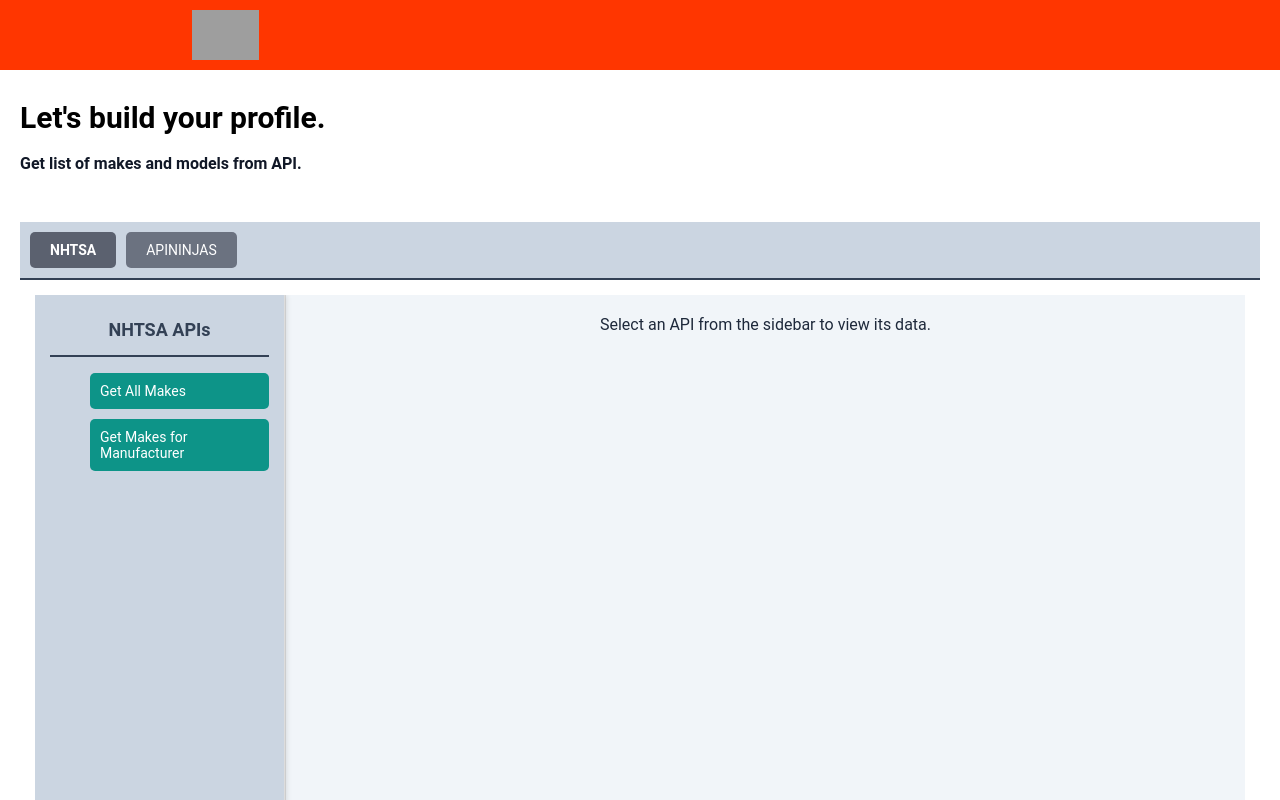
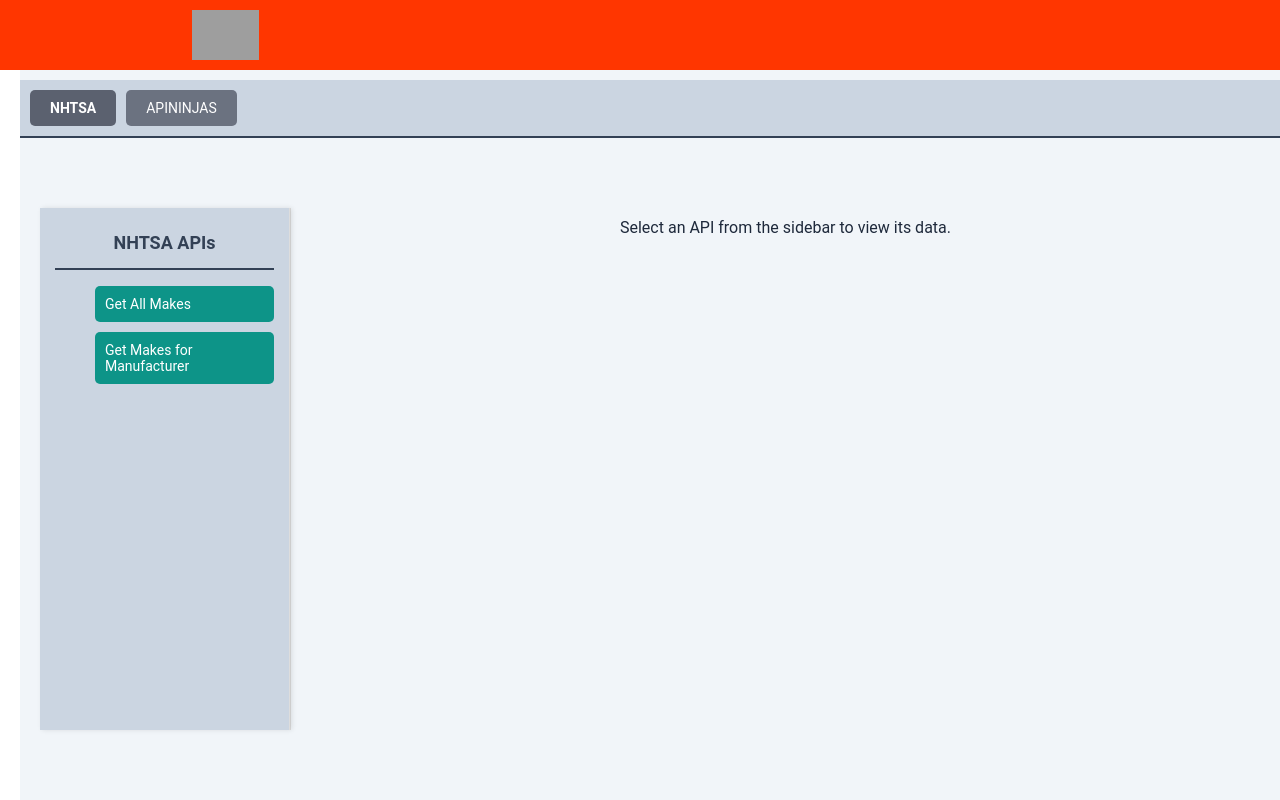
Before and after one commit to vm-ec/vm-auto-microsite, a React (Create React App) app: page /vehicle-brand in a window 1280 px wide. Shown: the top 800 px of the page. Built offline with nearby package versions, Linux system fonts and the light colour scheme; data requests are answered from the project's data file; grey boxes are pictures that could not be loaded.

Commit message:
UI changes

```diff
--- a/src/App.css
+++ b/src/App.css
@@ -125,10 +125,10 @@
 .product-form {
   /* padding: 0 30% ; */
 }
-.step-form {
+/* .step-form {
   padding-top: 30px;
 }
 .step-info {
   padding-top: 0px;
   padding-bottom: 30px;
-}
+} */
--- a/src/common/tableView/APITABS.css
+++ b/src/common/tableView/APITABS.css
@@ -1,9 +1,9 @@
-ƒ.api-tabs-container {
+.api-tabs-container {
   display: flex;
   flex-direction: column;
   position: relative;
   height: calc(100vh - 70px); /* Subtract the height of the header */
-    width: 97vw;
+  width: 100vw;
   font-family: 'Arial', sans-serif;
   background-color: #F1F5F9;
   overflow: auto;
@@ -45,17 +45,15 @@
 }
 
 /* Content layout */
-  .contentTab {
+.content {
   display: flex;
   flex: 1;
   overflow: hidden;
-    margin: 15px;
 }
 
 /* Sidebar styling */
 .sidebar {
   width: 250px;
-    height: 80vh;
   background-color: #CBD5E1;
   padding: 15px;
   position: relative;
@@ -102,7 +100,6 @@
 /* Content area styling */
 .content-area {
   flex: 1;
-    padding: 10px;
   background-color: #F1F5F9;
   overflow-y: auto;
   border-left: 1px solid #ddd;
--- a/src/common/tableView/APITABS.js
+++ b/src/common/tableView/APITABS.js
@@ -46,7 +46,7 @@ const APITabs = () => {
         ))}
       </div>
 
-      <div className="contentTab">
+      <div className="content">
         {/* Sidebar */}
         <div className="sidebar">
           <h3>{activeTab.toUpperCase()} APIs</h3>
--- a/src/common/tableView/Table.js
+++ b/src/common/tableView/Table.js
@@ -29,7 +29,7 @@ const Table = ({ apiUrl, headers }) => {
   };
 
   return (
-    <div style={{ padding: '5px' }}>
+    <div>
       {loading ? (
         <p>Loading...</p>
       ) : apiUrl.includes('api-ninjas') ? (
--- a/src/common/tableView/table.css
+++ b/src/common/tableView/table.css
@@ -1,18 +1,20 @@
 /* Table container styling */
 .table-container {
-  padding: 15px;
+  padding: 0;
   background-color: #F1F5F9;
   border: 1px solid #ddd;
   border-radius: 8px;
   box-shadow: 0 4px 8px rgba(0, 0, 0, 0.1);
   margin-top: 20px;
+
 }
 
 /* Table styling */
 table {
   width: 100%;
   border-collapse: collapse;
-  margin-top: 10px;
+  position: relative;
+  /* margin-top: 10px; */
   font-size: 14px;
   background-color: white;
 }
@@ -20,8 +22,16 @@ table {
 thead {
   background-color: #334155;
   color: white;
+
 }
-
+/* Make the table header sticky */
+thead th {
+  position: sticky;
+  top: 0;
+  z-index: 2; /* Ensure it stays above other content */
+  background-color: #334155; /* Match the header background color */
+  color: white; /* Ensure text remains visible */
+}
 th, td {
   padding: 12px;
   text-align: left;
--- a/src/widgets/DynamicWizrd.js
+++ b/src/widgets/DynamicWizrd.js
@@ -104,8 +104,8 @@ const DynamicWizrd = ({ getPreviousWidget, getNextWidget, workFlowData, activeWi
             <section className='step-info'>
                 <Row>
                     <Col>
-                        <Heading level={4}>{stepInfo.title}</Heading>
-                        <Text weight='bold' color="primary">{stepInfo.subTitle}</Text>
+                        {/* <Heading level={4}>{stepInfo.title}</Heading>
+                        <Text weight='bold' color="primary">{stepInfo.subTitle}</Text> */}
                     </Col>
                 </Row>
             </section>
```
Lines whose indentation alone changed are shown as unchanged.
